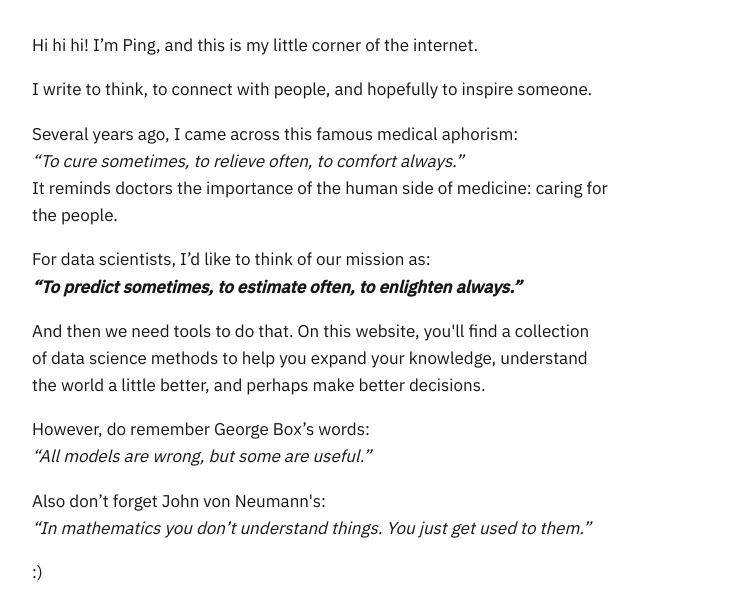
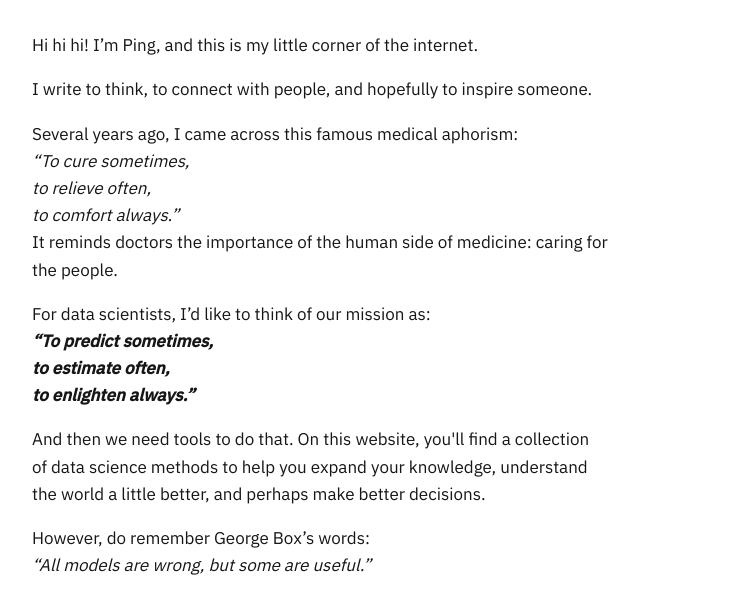
Before and after one commit to pingyan-data/data5pm, an Astro site: page / in a window 1280 px wide. Shown: the part 207-800 px from the top of the page, without its empty margins (272-1006 px from the left). Built offline with nearby package versions, Linux system fonts and the light colour scheme; Astro itself is replaced by a stand-in of ours; some packages are replaced by stand-ins of ours.

Commit message:
Build for data5pm.com

```diff
--- a/src/pages/index.astro
+++ b/src/pages/index.astro
@@ -23,13 +23,13 @@ const recent = (await getEntries()).slice(0, 5);
 
     <p>
       Several years ago, I came across this famous medical aphorism: <br />
-      <em>“To cure sometimes, to relieve often, to comfort always.”</em>  <br />
+      <em>“To cure sometimes, <br /> to relieve often, <br /> to comfort always.”</em>  <br />
       It reminds doctors the importance of the human side of medicine: caring for the people.
 
 
     </p>
       For data scientists, I’d like to think of our mission as:
-    <p class="motto"><em><strong>“To predict sometimes, to estimate often, to enlighten always.”</strong></em></p>
+    <p class="motto"><em><strong>“To predict sometimes, <br /> to estimate often, <br /> to enlighten always.”</strong></em></p>
 
      <p>
       And then we need tools to do that. On this website, you'll find a collection of data science methods to help you expand your knowledge, understand the world a little better, and perhaps make better decisions.
```
